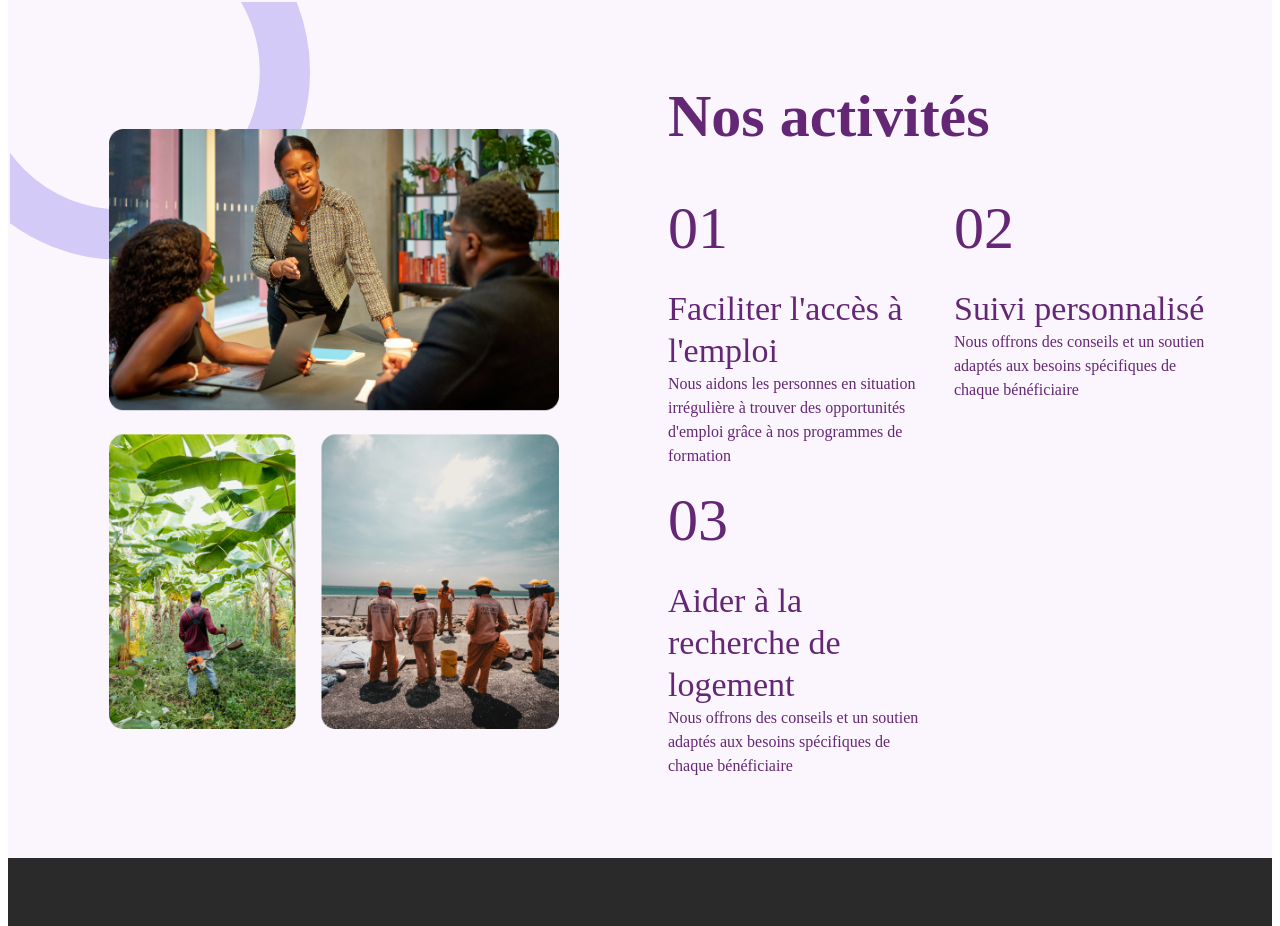
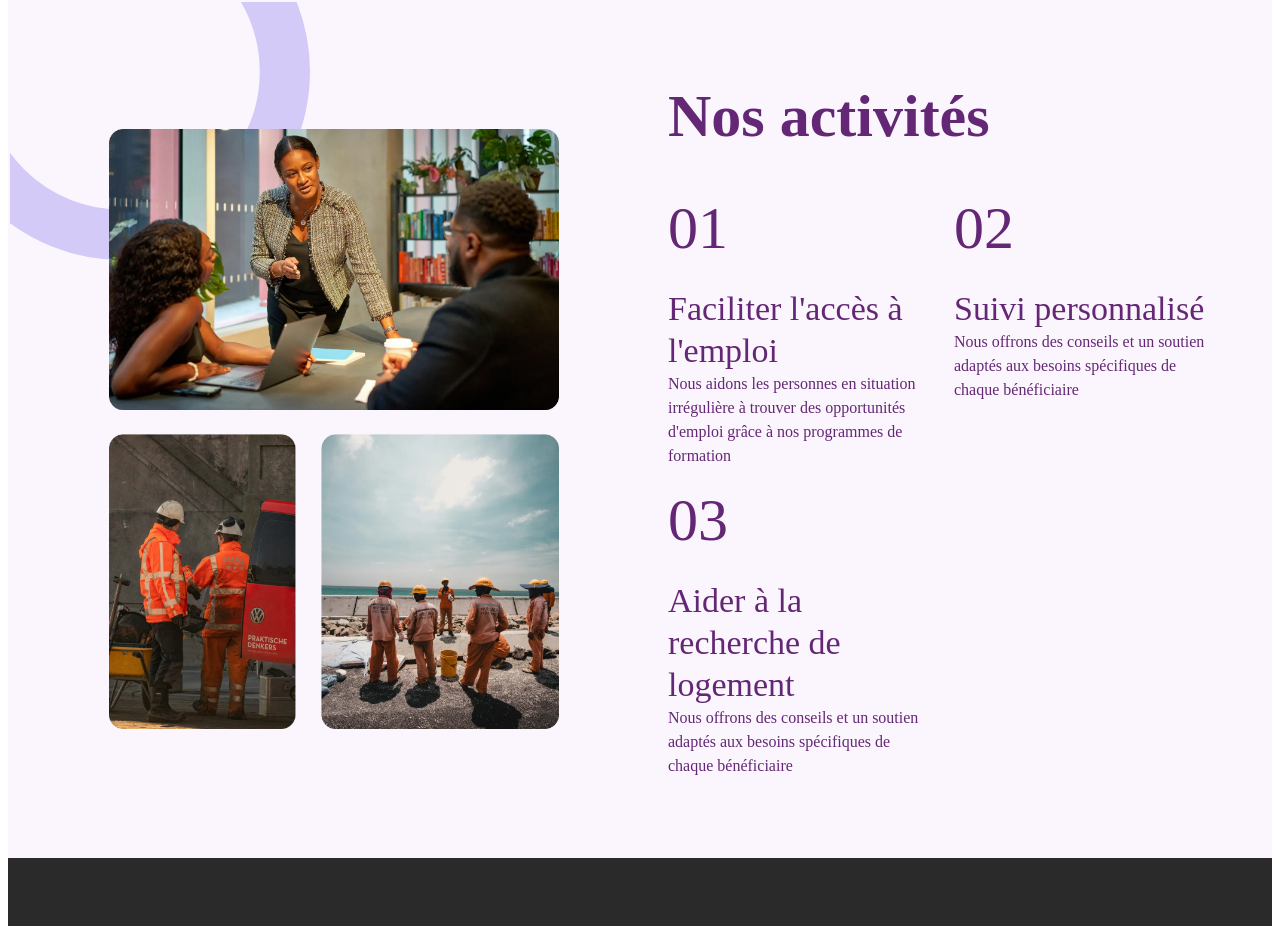
Before and after one commit to josias-koffi/ltdc_website, a Next.js app: page / in a window 1280 px wide. Shown: the part 1400-2326 px from the top of the page. Built offline with nearby package versions, Linux system fonts and the light colour scheme.

Commit message:
Adding images

```diff
--- a/components/sections/activities/ActivitiesSection.tsx
+++ b/components/sections/activities/ActivitiesSection.tsx
@@ -81,7 +81,7 @@ const ActivitiesSection = (props: ActivitiesSectionInterface) => {
               }}
             >
               <ImageWrapper
-                src={"/images/activitiesSection/About_Us.png"}
+                src={"/images/activitiesSection/About_Us.webp"}
                 alt={"activity image"}
                 objectFit={"contain"}
                 height={600}
```
Also changed, not shown: public/images/activitiesSection/About_Us.png (deleted), public/images/activitiesSection/About_Us.webp (added).
